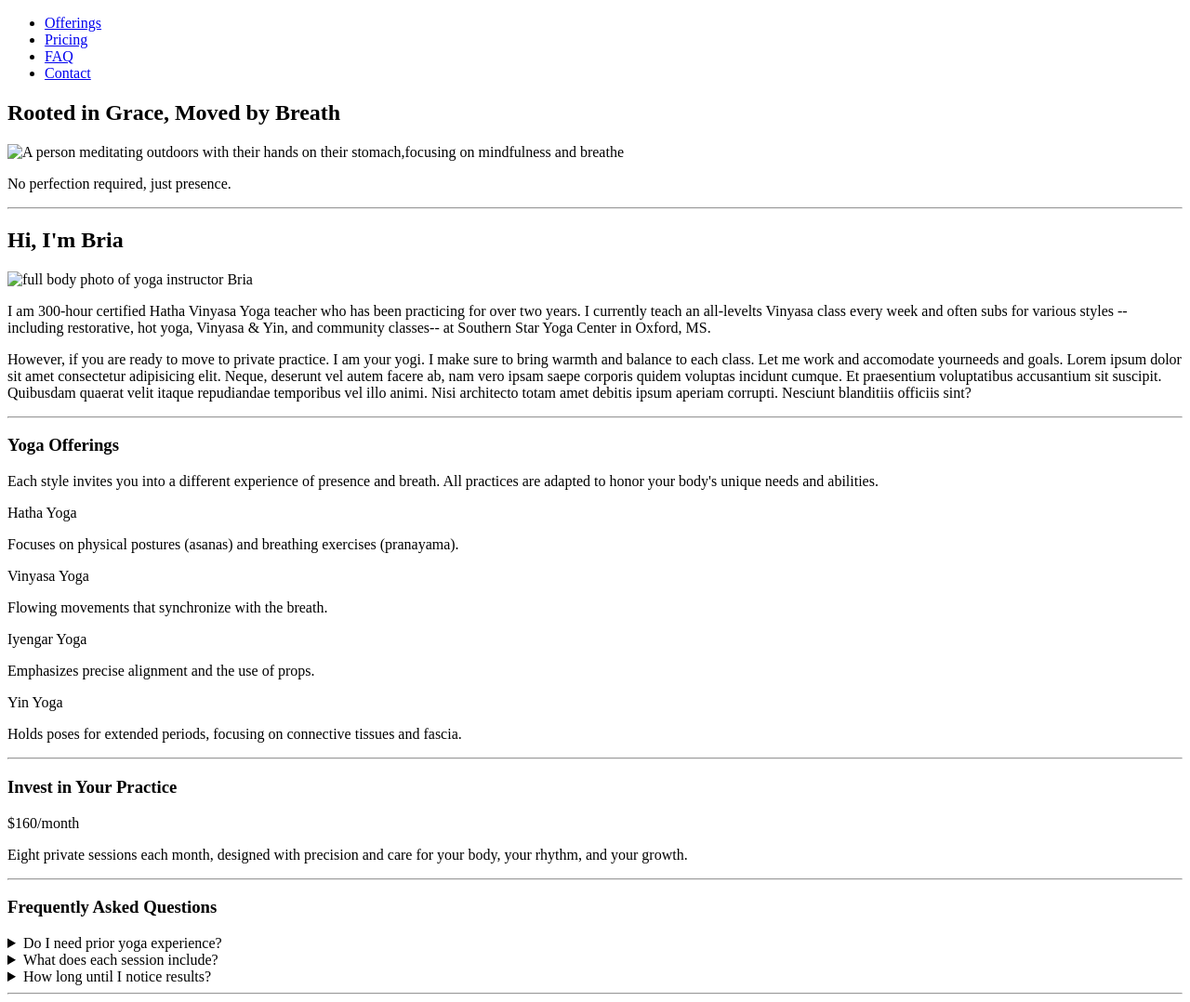
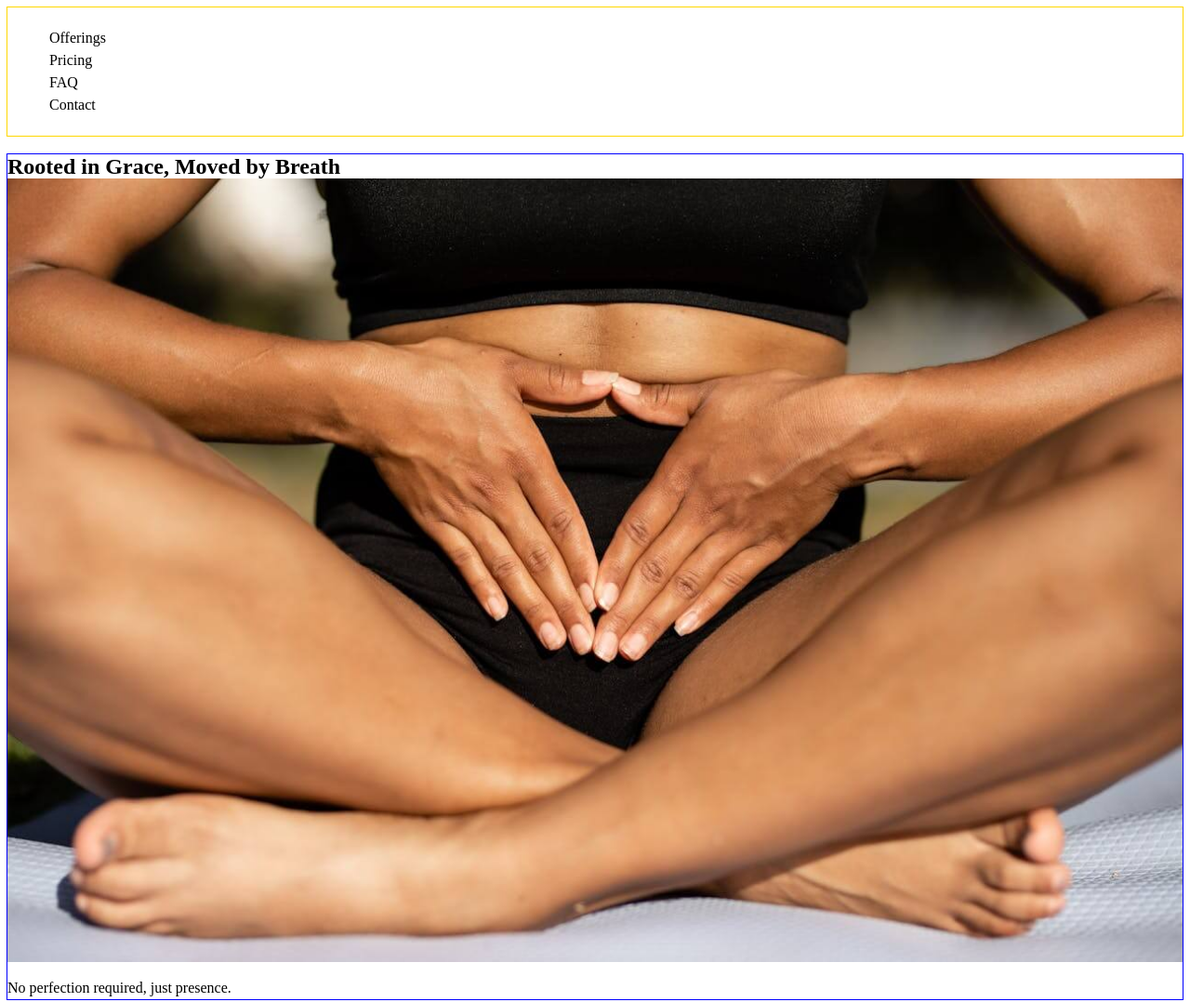
Before and after one commit to Anjie-MF/Yogi_Website, a plain HTML site: page index.html in a window 1280 px wide. Shown: the top 1078 px of the page at 93% size. Drawn offline with Linux system fonts and the light colour scheme; the site is published under a folder, as on GitHub Pages, so addresses that start at the root find nothing.

Commit message:
Fix: imgs are relative NOT absolute

```diff
--- a/index.html
+++ b/index.html
@@ -6,8 +6,8 @@
     <meta name="viewport" content="width=device-width, initial-scale=1.0">
     <meta name="description"
         content="Private yoga instruction in North Mississippi with Bria. Mindful and adaptable practices for all levels.">
-    <link rel="stylesheet" type="text/css" href="/css/main.css">
-    <link rel="stylesheet" type="text/css" href="/css/reset.css">
+    <link rel="stylesheet" type="text/css" href="./css/main.css">
+    <link rel="stylesheet" type="text/css" href="./css/reset.css">
     <script src="./js/script.js" defer></script>
     <script src="https://kit.fontawesome.com/106ba2589c.js" crossorigin="anonymous"></script>
     <title>Yoga with Bria - Soft Calm, Real Movement | Private Yoga in North Mississippi</title>
@@ -27,7 +27,7 @@
     <main>
         <section class="hero">
             <h1>Rooted in Grace, Moved by Breath</h1>
-            <img src="/img/pexels-ketut-subiyanto-HERO_IMG.jpg"
+            <img src="./img/pexels-ketut-subiyanto-HERO_IMG.jpg"
                 alt="A person meditating outdoors with their hands on their stomach,focusing on mindfulness and breathe">
             <p class="tagline">No perfection required, just presence.</p>
         </section>
@@ -36,7 +36,7 @@
         <!-- about me and bio pix -->
         <section class="about">
             <h2>Hi, I'm Bria</h2>
-            <img src="/img/PhotobyClarkBlue.jpg" alt="full body photo of yoga instructor Bria">
+            <img src="./img/PhotobyClarkBlue.jpg" alt="full body photo of yoga instructor Bria">
             <p class="aboutme"> I am 300-hour certified Hatha Vinyasa Yoga teacher who has been practicing for over
                 two years. I currently teach an all-levelts Vinyasa class every week and often subs for various styles
                 --including restorative, hot yoga, Vinyasa & Yin, and community classes-- at Southern Star Yoga Center
```
